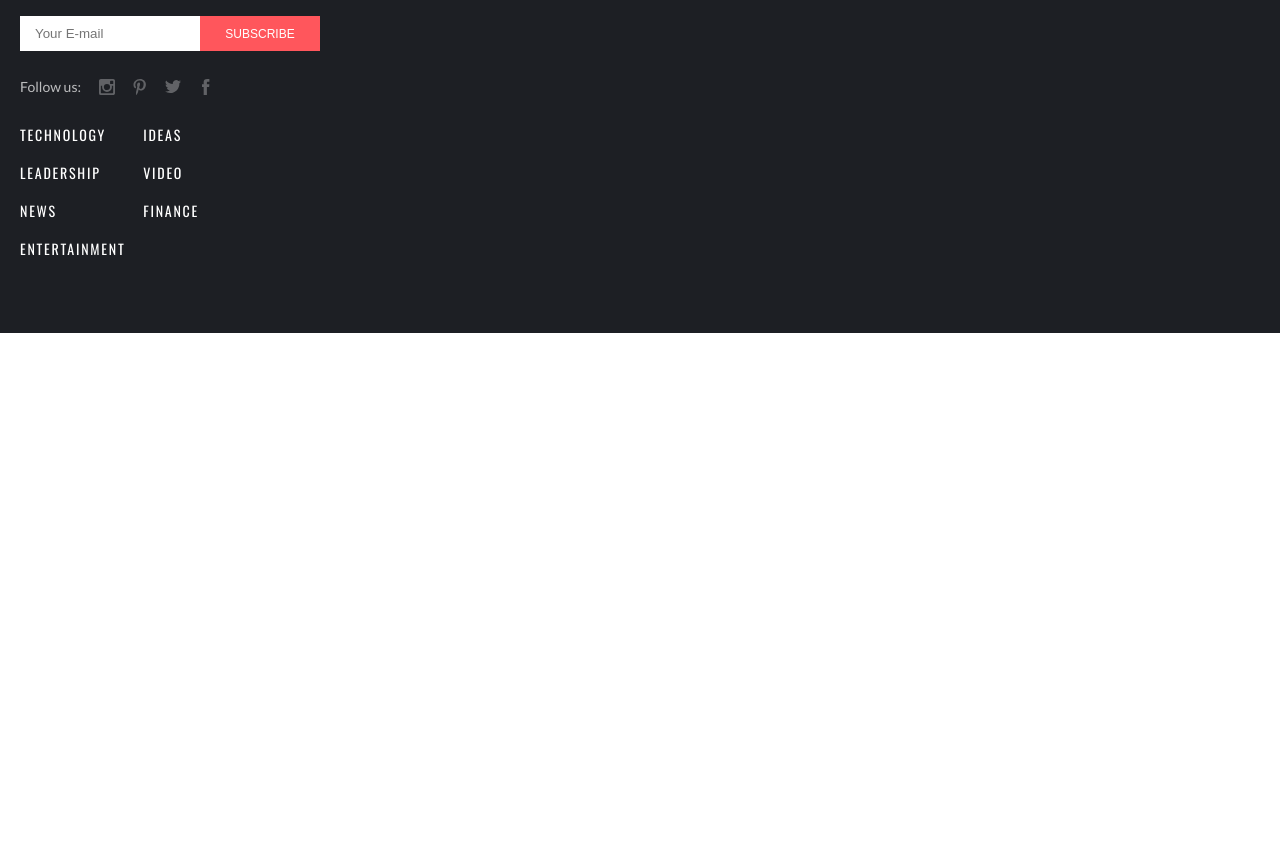
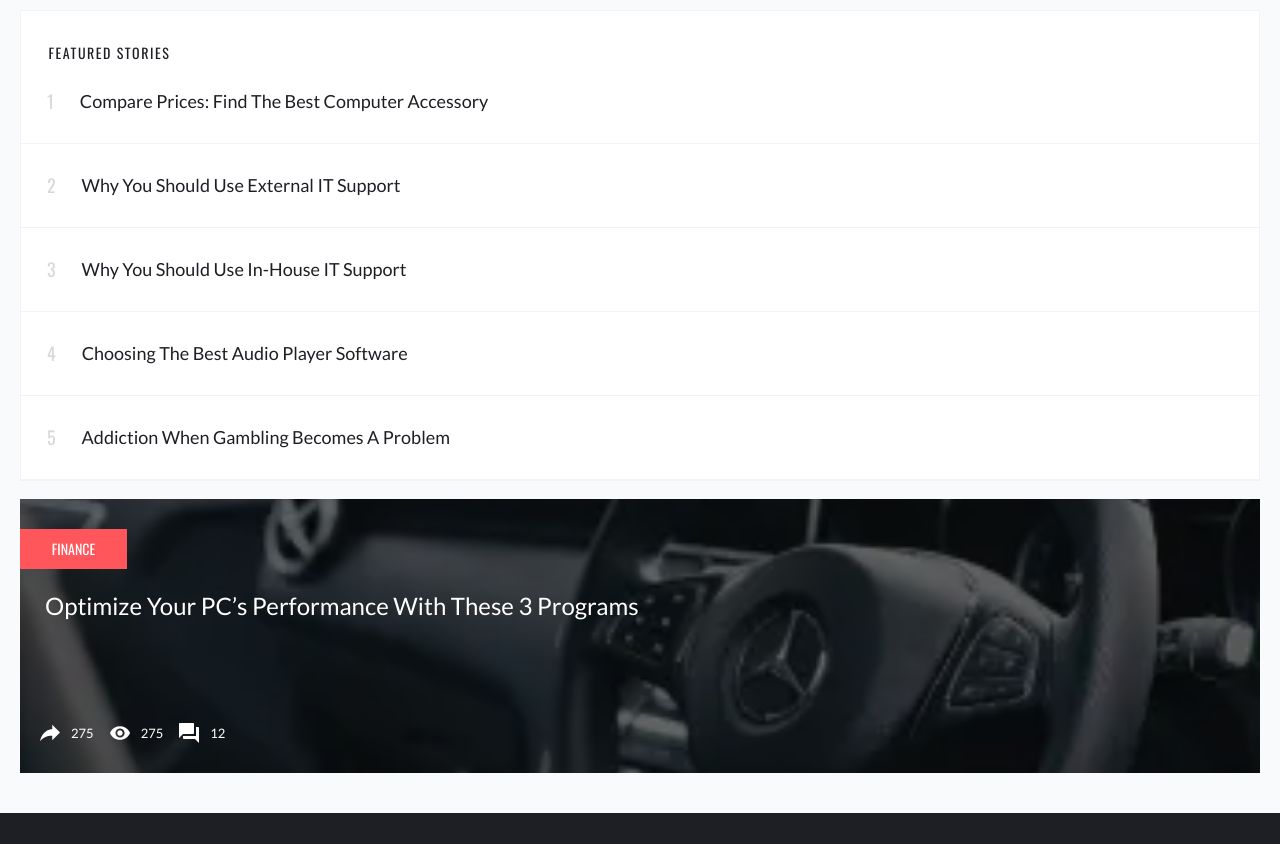
Before and after one commit to developer-sora/pre-onboarding, a plain HTML site: page index.html in a window 1280 px wide. Shown: the part 541-1385 px from the top of the page. Before the commit the page ends 874 px from the top, so only its background shows below. Drawn offline with nearby package versions, Linux system fonts and the light colour scheme.

Commit message:
feat: 작은 카드 작업

```diff
--- a/css/index.css
+++ b/css/index.css
@@ -100,6 +100,10 @@ section {
 .card {
   background-color: black;
   position: relative;
+  margin-bottom: 20px;
+  padding-top: 30px;
+  padding-bottom: 20px;
+  min-height: 27.4em;
 }
 
 .bg-image {
@@ -116,22 +120,39 @@ section {
 
 .card.main {
   position: relative;
-  padding: 87px 30px 30px 30px;
+  padding: 87px 30px 0px 30px;
+  display: flex;
+  flex-direction: column;
+  align-items: center;
+  height: 44.1em;
+}
+
+.card.main a {
   display: flex;
   flex-direction: column;
   justify-content: center;
   align-items: center;
-  position: relative;
 }
 
-.card > h1:hover {
+.card h1:hover {
   text-decoration: underline;
 }
 
-.card.main > h1 {
+.card h1 {
+  position: relative;
+  font-size: 2.4em;
+  color: white;
+  line-height: 30px;
+  word-wrap: break-word;
+  margin-top: 22px;
+  padding-left: 25px;
+}
+
+.card.main h1 {
   position: relative;
   font-weight: 500;
   font-size: 2.6em;
+  padding: 0;
   color: white;
   font-family: "Oswald";
   text-transform: uppercase;
@@ -139,10 +160,9 @@ section {
   word-wrap: break-word;
   text-align: center;
   margin-top: 20px;
-  margin-bottom: 77px;
 }
 
-.logo-finance {
+.logo-card {
   position: relative;
   text-transform: uppercase;
   width: 107px;
@@ -157,13 +177,20 @@ section {
 }
 
 .card-footer {
-  position: relative;
+  position: absolute;
   display: flex;
   width: 185px;
   height: 30px;
   gap: 16px;
   color: white;
   font-size: 1.3em;
+  bottom: 25px;
+  left: 20px;
+}
+
+.main .card-footer {
+  left: 50%;
+  transform: translateX(-50%);
 }
 
 .card-footer > div {
@@ -184,12 +211,16 @@ footer {
   background-color: #1d1f24;
   padding: 40px 20px 0px 20px;
   height: 441px;
+  color: white;
 }
 
 footer span {
-  color: white;
   opacity: 0.7;
   font-size: 1.4em;
+}
+
+footer a {
+  color: white;
 }
 
 .corporation {
@@ -264,9 +295,61 @@ footer span {
 
 a {
   text-decoration: none;
-  color: white;
+  color: var(--main-text-color);
 }
 
 .hidden-svg {
   display: none;
 }
+
+.stories {
+  border: 1px solid #f2f3f6;
+  background-color: white;
+  padding-top: 35px;
+  margin-bottom: 18px;
+}
+
+.stories strong {
+  font-family: "Oswald";
+  font-size: 1.4em;
+  color: var(--main-text-color);
+  padding-left: 27.5px;
+  text-transform: uppercase;
+  letter-spacing: 1.53px;
+  word-wrap: break-word;
+}
+
+.stories li {
+  font-size: 1.8em;
+  color: var(--main-text-color);
+  padding: 28px 73px 29px 26px;
+  line-height: 26px;
+  border-bottom: 1px solid #f2f3f6;
+  display: flex;
+}
+
+.stories a :hover {
+  text-decoration: underline;
+}
+
+.stories span {
+  display: block;
+  margin-left: 26px;
+}
+
+/*ol 숫자 뒤에 . 지우기*/
+ol {
+  counter-reset: item;
+  list-style-type: none;
+}
+
+ol li {
+  display: block;
+}
+
+ol li:before {
+  font-family: Oswald;
+  opacity: 0.17;
+  content: counter(item) "  ";
+  counter-increment: item;
+}
--- a/css/reset.css
+++ b/css/reset.css
@@ -103,7 +103,6 @@ section {
 body {
   line-height: 1;
 }
-ol,
 ul {
   list-style: none;
 }
--- a/index.html
+++ b/index.html
@@ -18,8 +18,8 @@
       </label>
     </header>
     <section>
-      <a href="#">
-        <article class="card main">
+      <article class="card main">
+        <a href="#">
           <picture class="bg-image">
             <source
               type="image/webp"
@@ -27,7 +27,7 @@
             />
             <img />
           </picture>
-          <div class="logo-finance">finance</div>
+          <div class="logo-card">finance</div>
           <h1>
             This tie brand is bucking the retail apocalypse with a massive store
             expansion
@@ -49,8 +49,65 @@
               <span>12</span>
             </div>
           </div>
-        </article>
-      </a>
+        </a>
+      </article>
+      <div class="stories">
+        <strong>featured stories</strong>
+        <ol>
+          <li>
+            <a href="#">
+              <span> Compare Prices: Find The Best Computer Accessory </span>
+            </a>
+          </li>
+          <li>
+            <a href="#">
+              <span> Why You Should Use External IT Support </span>
+            </a>
+          </li>
+          <li>
+            <a href="#">
+              <span> Why You Should Use In-House IT Support </span>
+            </a>
+          </li>
+          <li>
+            <a href="#">
+              <span> Choosing The Best Audio Player Software </span>
+            </a>
+          </li>
+          <li>
+            <a href="#">
+              <span> Addiction When Gambling Becomes A Problem </span>
+            </a>
+          </li>
+        </ol>
+      </div>
+      <article class="card small">
+        <a href="#">
+          <picture class="bg-image">
+            <source type="image/webp" srcset="./img/handle-mobile.webp 400w" />
+            <img />
+          </picture>
+          <div class="logo-card">finance</div>
+          <h1>Optimize Your PC’s Performance With These 3 Programs</h1>
+          <div class="card-footer">
+            <div>
+              <svg><use xlink:href="#share" /></svg>
+              <span class="hidden-text">share</span>
+              <span>275</span>
+            </div>
+            <div>
+              <svg><use xlink:href="#view" /></svg>
+              <span class="hidden-text">view</span>
+              <span>275</span>
+            </div>
+            <div>
+              <svg><use xlink:href="#comment" /></svg>
+              <span class="hidden-text">comment</span>
+              <span>12</span>
+            </div>
+          </div>
+        </a>
+      </article>
     </section>
     <footer>
       <div class="main-logo">
```
Also changed, not shown: img/handle-mobile.webp (added).
